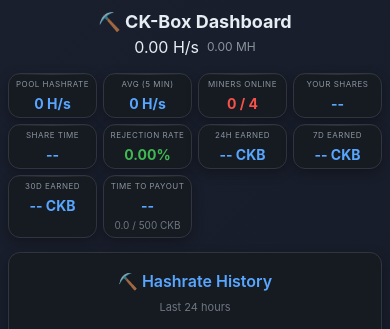
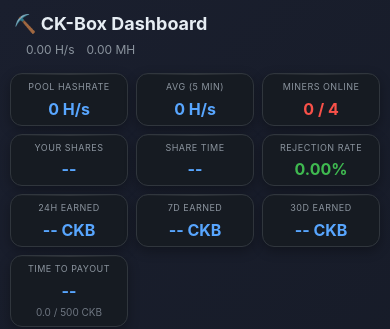
Before and after one commit to Goldfire7/MinerDashboard, a Flask app: page / in a window 390 px wide. Shown: the top 329 px of the page. Run offline with Flask 3, Linux system fonts and the light colour scheme; data that the repository does not hold is empty.

Commit message:
Revert "move net/diff stats to top center of header, full-width on mobile"
This reverts commit 372a86543662da3085af74d2eb449a03ede5fc6c.

```diff
--- a/templates/dashboard.html
+++ b/templates/dashboard.html
@@ -39,23 +39,19 @@
 
         /* Header */
         header {
-            display: grid;
-            grid-template-columns: 1fr auto 1fr;
-            justify-items: start;
+            display: flex;
+            justify-content: space-between;
             align-items: center;
+            flex-wrap: wrap;
+            gap: 12px;
             margin-bottom: 24px;
             padding: 0 4px;
         }
 
-        .header-left { justify-self: start; }
-        .header-center {
-            justify-self: center;
-            display: flex;
-            flex-direction: column;
-            align-items: center;
-            gap: 2px;
-        }
-        .header-right { justify-self: end; flex-shrink: 0; }
+        .header-left { flex: 1; min-width: 200px; }
+        .header-right { flex-shrink: 0; }
+
+        .header-center { display: none; } /* Hidden, title moved to header-left */
 
         .header-title {
             color: var(--text-primary);
@@ -813,16 +809,13 @@
             .header-right {
                 justify-self: center;
                 width: 100%;
+                grid-column: auto;
             }
 
             .header-center {
                 justify-self: center;
-                order: -1;
-                grid-column: 1 / -1;
-            }
-
-            .header-left {
-                justify-self: center;
+                order: 0;
+                grid-column: auto;
             }
 
             .header-card, .nav-card {
@@ -1015,20 +1008,8 @@
 
             .header-center {
                 order: -1;
-                grid-column: 1 / -1;
-                justify-self: center;
-                flex-direction: row;
-                gap: 8px;
-            }
-
-            .header-left {
-                order: 0;
-                justify-self: center;
-            }
-
-            .header-right {
-                display: none;
-            }
+            }
+        }
 
             .pool-section {
                 padding: 10px;
@@ -1166,9 +1147,10 @@
     <header>
         <div class="header-left">
             <div class="header-title">⛏️ CK-Box Dashboard</div>
-            <div class="header-center">
+            <div class="header-subtitle">
+                <span class="dot" id="statusDot"></span>
                 <span id="headerNetwork">--</span>
-                <span id="headerNetDiff" style="color: var(--text-secondary); font-size: 12px;">--</span>
+                <span id="headerNetDiff">--</span>
             </div>
         </div>
         <div class="header-right">
```
